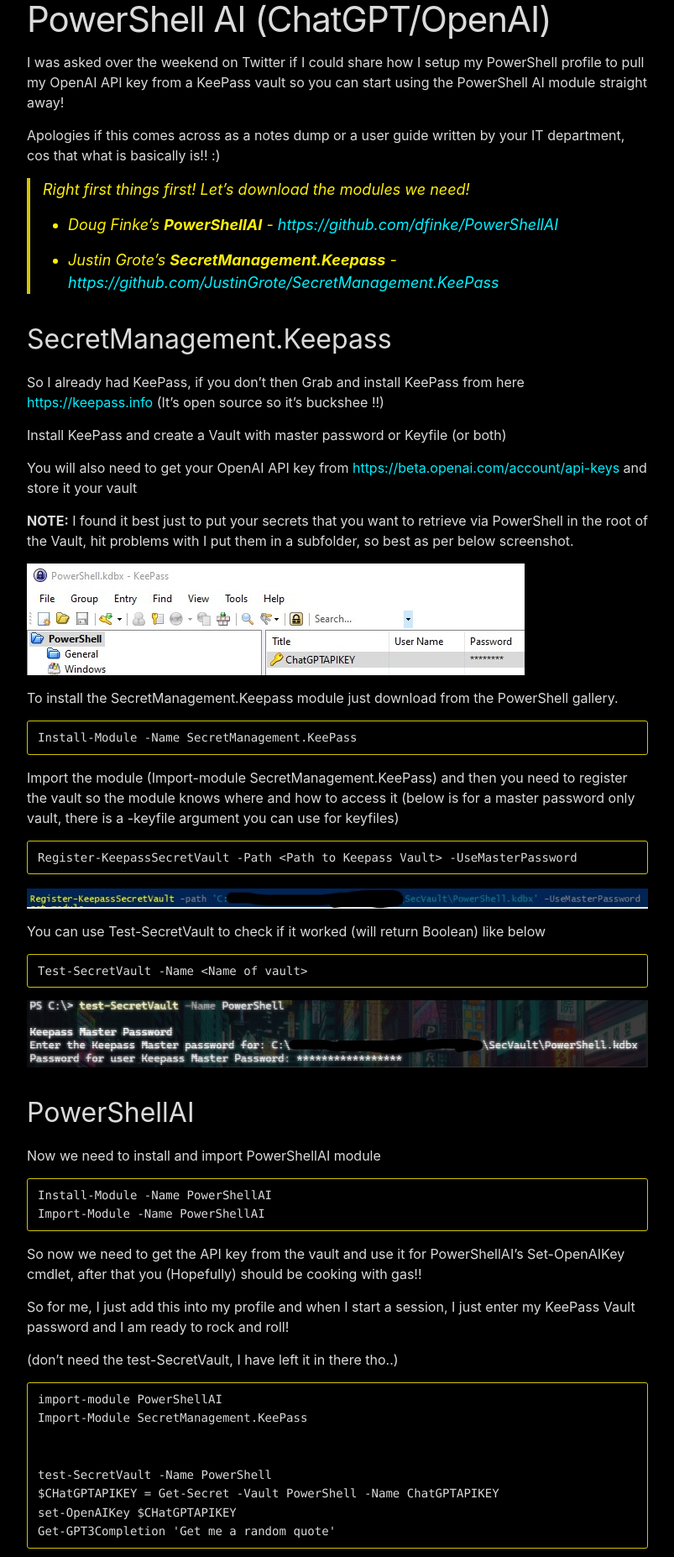
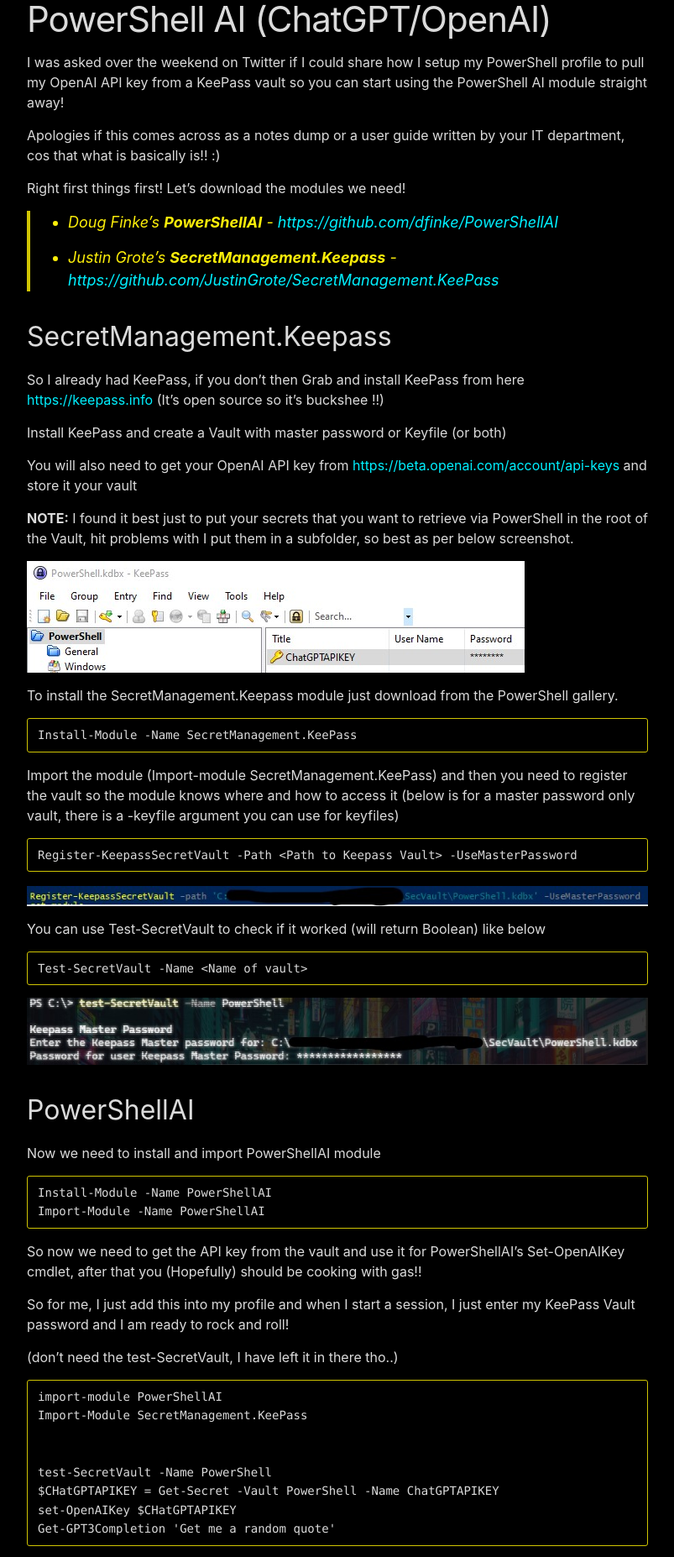
Before and after one commit to PowerShellYoungTeam/PowerShellYoungTeam.github.io, a Jekyll site: the page built from _posts/2023-05-08-PowerShell-Profiles-KeePass-and-PowerShellAI.md, in a window 1280 px wide. Shown: the part 851-2705 px from the top of the page at 84% size, without its empty margins (238-1041 px from the left). Built offline with Jekyll 4.4.1, drawn with Linux system fonts in a browser that asks for light colours; our own code applies the rules of GitHub Pages for plain Markdown files.

```diff
--- a/_posts/2023-05-08-PowerShell-Profiles-KeePass-and-PowerShellAI.md
+++ b/_posts/2023-05-08-PowerShell-Profiles-KeePass-and-PowerShellAI.md
@@ -6,8 +6,8 @@ I was asked over the weekend on Twitter if I could share how I setup my PowerShe
 
 Apologies if this comes across as a notes dump or a user guide written by your IT department, cos that what is basically is!! :)
 
-> Right first things first! Let's download the modules we need!
->
+Right first things first! Let's download the modules we need!
+
 > - Doug Finke's **PowerShellAI** - <https://github.com/dfinke/PowerShellAI>
 >
 > - Justin Grote's **SecretManagement.Keepass** - <https://github.com/JustinGrote/SecretManagement.KeePass>
```
